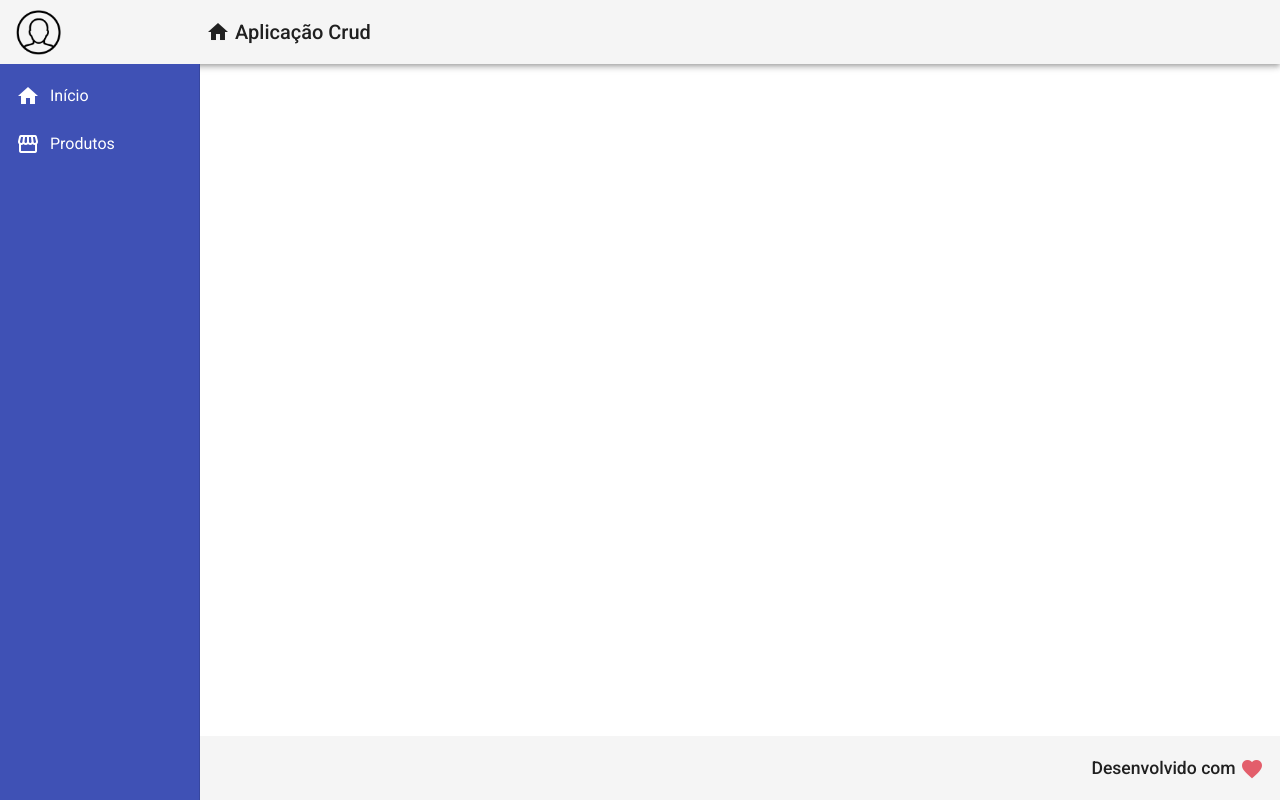
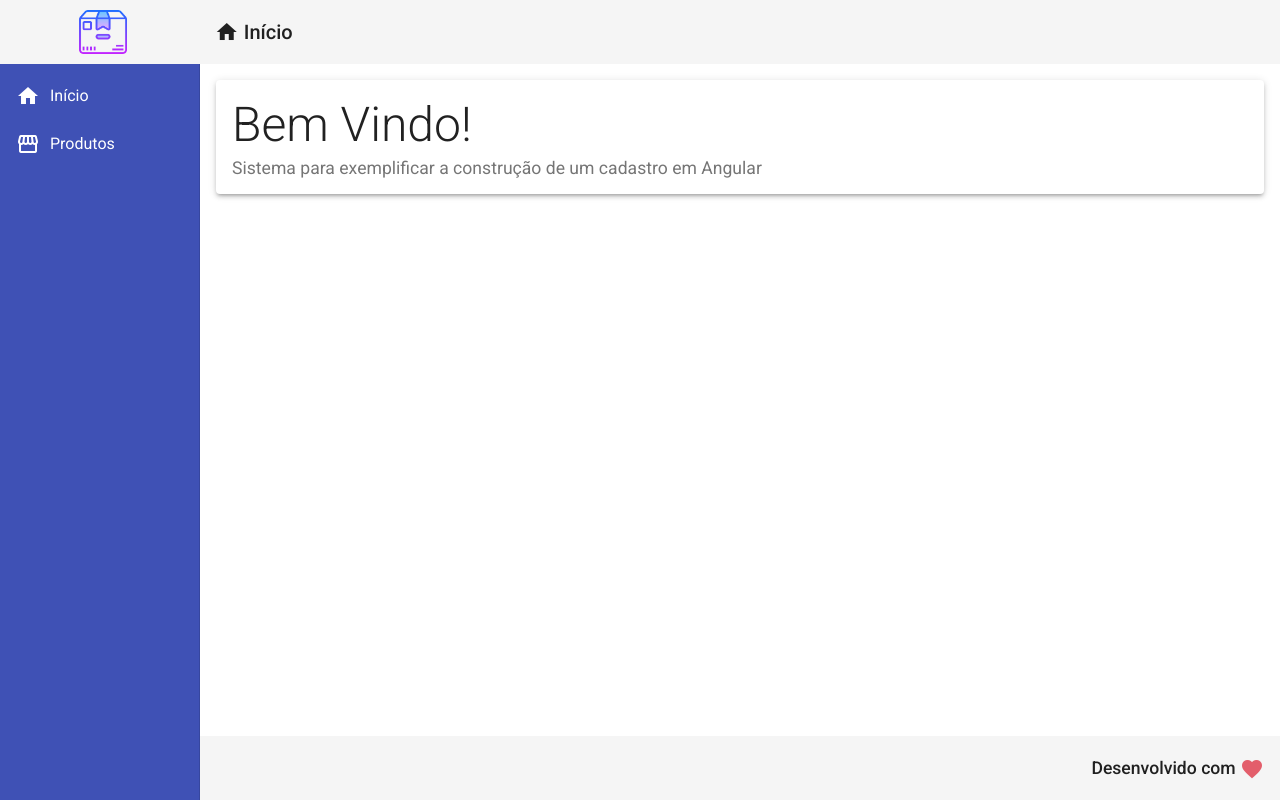
Before and after one commit to AfonsoMachado/crud-angular, an Angular app in the folder frontend/: page / in a window 1280 px wide. Built offline with nearby package versions, Linux system fonts and the light colour scheme.

Commit message:
adicionando navegação através das paginas home e produto

```diff
--- a/frontend/src/app/app-routing.module.ts
+++ b/frontend/src/app/app-routing.module.ts
@@ -1,8 +1,20 @@
 import { NgModule } from '@angular/core';
 import { Routes, RouterModule } from '@angular/router';
 
+import { HomeComponent } from './views/home/home.component'
+import { ProductCrudComponent } from './views/product-crud/product-crud.component'
 
-const routes: Routes = [];
+// Rotas da aplicação
+const routes: Routes = [
+  {
+    path: "",
+    component: HomeComponent,
+  },
+  {
+    path: "products",
+    component: ProductCrudComponent
+  }
+];
 
 @NgModule({
   imports: [RouterModule.forRoot(routes)],
--- a/frontend/src/app/components/template/header/header.component.css
+++ b/frontend/src/app/components/template/header/header.component.css
@@ -11,7 +11,7 @@
 
 .header .logo {
     max-height: 45px;
-    margin-right: 120px;
+    /* margin-right: 120px; */
 }
 
 .header .title-group {
@@ -21,3 +21,8 @@
 .header .title-group i {
     padding-right: 5px;
 }
+
+.adj-logo {
+    margin-left: 62.5px;
+    margin-right: 62.5px;
+}
--- a/frontend/src/app/components/template/header/header.component.html
+++ b/frontend/src/app/components/template/header/header.component.html
@@ -1,7 +1,7 @@
 <mat-toolbar class="header mat-elevation-z4">
-    <span>
-        <a>
-            <img class="logo" src="assets/img/usr.png" alt="logo">
+    <span class="adj-logo">
+        <a routerLink="/">
+            <img class="logo" src="assets/img/prod.png" alt="logo">
         </a>
     </span>
     <span class="title-group">
@@ -9,7 +9,7 @@
             <i class="material-icons">
                 home
             </i>
-            Aplicação Crud
+            Início
         </a>
     </span>
 </mat-toolbar>
--- a/frontend/src/app/components/template/nav/nav.component.css
+++ b/frontend/src/app/components/template/nav/nav.component.css
@@ -10,3 +10,8 @@
 .sidenav i {
     padding-right: 10px;
 }
+
+.content {
+    padding: 16px;
+    background-color: #FFF;
+}
--- a/frontend/src/app/components/template/nav/nav.component.html
+++ b/frontend/src/app/components/template/nav/nav.component.html
@@ -1,13 +1,13 @@
 <mat-sidenav-container class="container">
     <mat-sidenav class="sidenav" mode="side" opened fixedInViewport="true" fixedTopGap="64">
         <mat-nav-list class="nav-list">
-            <a mat-list-item>
+            <a mat-list-item routerLink="/">
                 <i class="material-icons">
                     home
                 </i>
                 Início
             </a>
-            <a mat-list-item>
+            <a mat-list-item routerLink="/products">
                 <i class="material-icons">
                     storefront
                 </i>
@@ -15,4 +15,7 @@
             </a>
         </mat-nav-list>
     </mat-sidenav>
+    <mat-sidenav-content class="content">
+        <router-outlet></router-outlet>
+    </mat-sidenav-content>
 </mat-sidenav-container>
--- /dev/null
+++ b/frontend/src/app/views/home/home.component.css
@@ -0,0 +1,9 @@
+.home .title {
+    font-size: 3rem;
+    font-weight: 300;
+    line-height: 1.2;
+}
+
+.home .subtitle {
+    font-size: 1.1rem;
+}
--- /dev/null
+++ b/frontend/src/app/views/home/home.component.html
@@ -0,0 +1,8 @@
+<mat-card class="home mat-elevation-z3">
+    <mat-card-title class="title">
+        Bem Vindo!
+    </mat-card-title>
+    <mat-card-subtitle class="subtitle">
+        Sistema para exemplificar a construção de um cadastro em Angular
+    </mat-card-subtitle>
+</mat-card>
--- /dev/null
+++ b/frontend/src/app/views/home/home.component.ts
@@ -0,0 +1,15 @@
+import { Component, OnInit } from '@angular/core';
+
+@Component({
+  selector: 'app-home',
+  templateUrl: './home.component.html',
+  styleUrls: ['./home.component.css']
+})
+export class HomeComponent implements OnInit {
+
+  constructor() { }
+
+  ngOnInit(): void {
+  }
+
+}
--- /dev/null
+++ b/frontend/src/app/views/product-crud/product-crud.component.html
@@ -0,0 +1 @@
+<p>product-crud works!</p>
--- /dev/null
+++ b/frontend/src/app/views/product-crud/product-crud.component.ts
@@ -0,0 +1,15 @@
+import { Component, OnInit } from '@angular/core';
+
+@Component({
+  selector: 'app-product-crud',
+  templateUrl: './product-crud.component.html',
+  styleUrls: ['./product-crud.component.css']
+})
+export class ProductCrudComponent implements OnInit {
+
+  constructor() { }
+
+  ngOnInit(): void {
+  }
+
+}
```
Also changed, not shown: frontend/src/app/app.module.ts (+9 -2 lines), frontend/src/app/views/product-crud/product-crud.component.css (added), frontend/src/assets/img/prod.png (added), frontend/src/prod.png (added).
